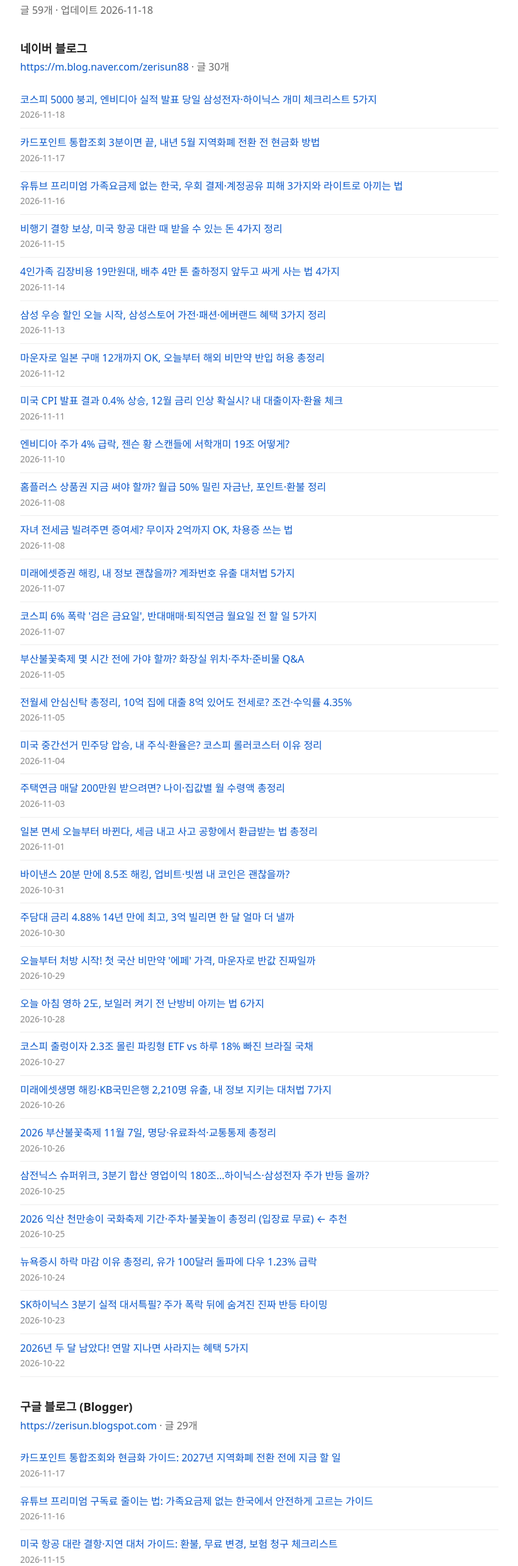
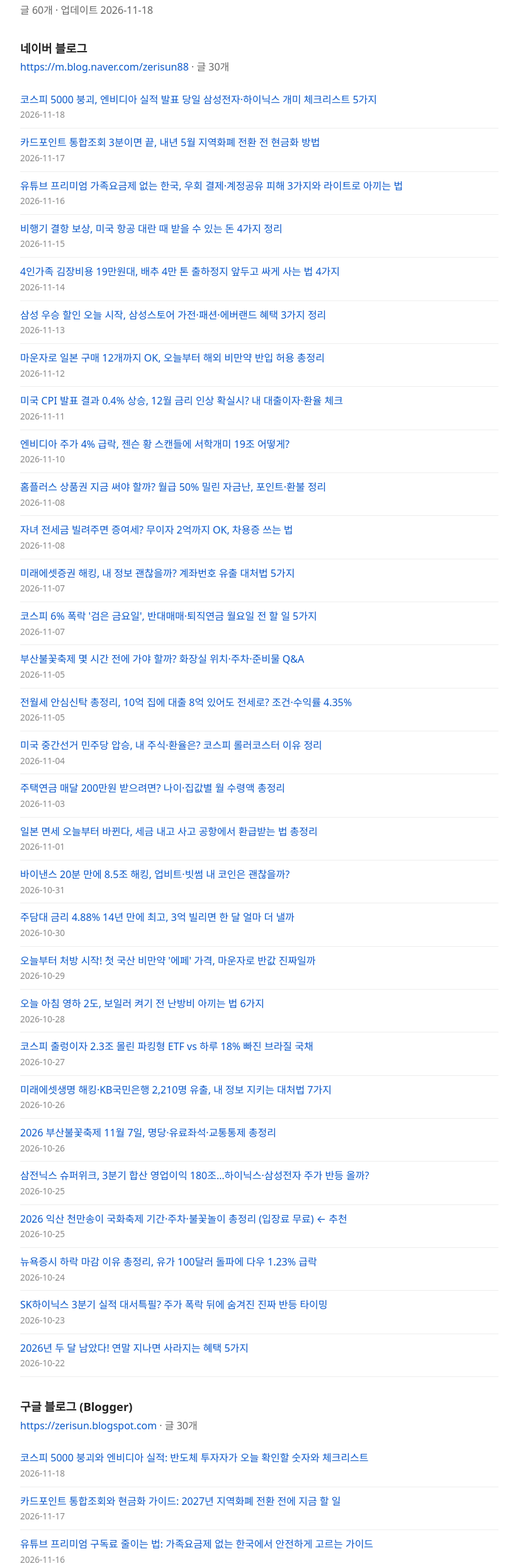
Before and after one commit to imwooha/imwooha.github.io, a plain HTML site: page index.html in a window 1280 px wide. Shown: the part 74-2560 px from the top of the page at 63% size, without its empty margins (228-1051 px from the left). Drawn offline with Linux system fonts and the light colour scheme.

Commit message:
Update blog links 2026-11-18

```diff
--- a/index.html
+++ b/index.html
@@ -4,7 +4,7 @@
   <meta charset="utf-8">
   <meta name="viewport" content="width=device-width, initial-scale=1">
   <title>블로그 글 모음</title>
-  <meta name="description" content="네이버 블로그 · 구글 블로그 (Blogger) 전체 글 목록 (59개)">
+  <meta name="description" content="네이버 블로그 · 구글 블로그 (Blogger) 전체 글 목록 (60개)">
   <link rel="canonical" href="https://imwooha.github.io/">
   <style>
     body { font-family: system-ui, -apple-system, "Malgun Gothic", sans-serif; max-width: 760px; margin: 0 auto; padding: 24px 16px; line-height: 1.6; color: #222; background: #fff; }
@@ -21,7 +21,7 @@
 <body>
   <main>
     <h1>블로그 글 모음</h1>
-    <p class="meta">글 59개 · 업데이트 2026-11-18</p>
+    <p class="meta">글 60개 · 업데이트 2026-11-18</p>
     <section>
     <h2>네이버 블로그</h2>
     <p class="meta"><a href="https://m.blog.naver.com/zerisun88">https://m.blog.naver.com/zerisun88</a> · 글 30개</p>
@@ -60,8 +60,9 @@
     </section>
     <section>
     <h2>구글 블로그 (Blogger)</h2>
-    <p class="meta"><a href="https://zerisun.blogspot.com">https://zerisun.blogspot.com</a> · 글 29개</p>
+    <p class="meta"><a href="https://zerisun.blogspot.com">https://zerisun.blogspot.com</a> · 글 30개</p>
     <ul>
+      <li><a href="https://zerisun.blogspot.com/2026/11/5000.html">코스피 5000 붕괴와 엔비디아 실적: 반도체 투자자가 오늘 확인할 숫자와 체크리스트</a> <time datetime="2026-11-18">2026-11-18</time></li>
       <li><a href="https://zerisun.blogspot.com/2026/11/2027.html">카드포인트 통합조회와 현금화 가이드: 2027년 지역화폐 전환 전에 지금 할 일</a> <time datetime="2026-11-17">2026-11-17</time></li>
       <li><a href="https://zerisun.blogspot.com/2026/11/blog-post_16.html">유튜브 프리미엄 구독료 줄이는 법: 가족요금제 없는 한국에서 안전하게 고르는 가이드</a> <time datetime="2026-11-16">2026-11-16</time></li>
       <li><a href="https://zerisun.blogspot.com/2026/11/blog-post_15.html">미국 항공 대란 결항·지연 대처 가이드: 환불, 무료 변경, 보험 청구 체크리스트</a> <time datetime="2026-11-15">2026-11-15</time></li>
```
